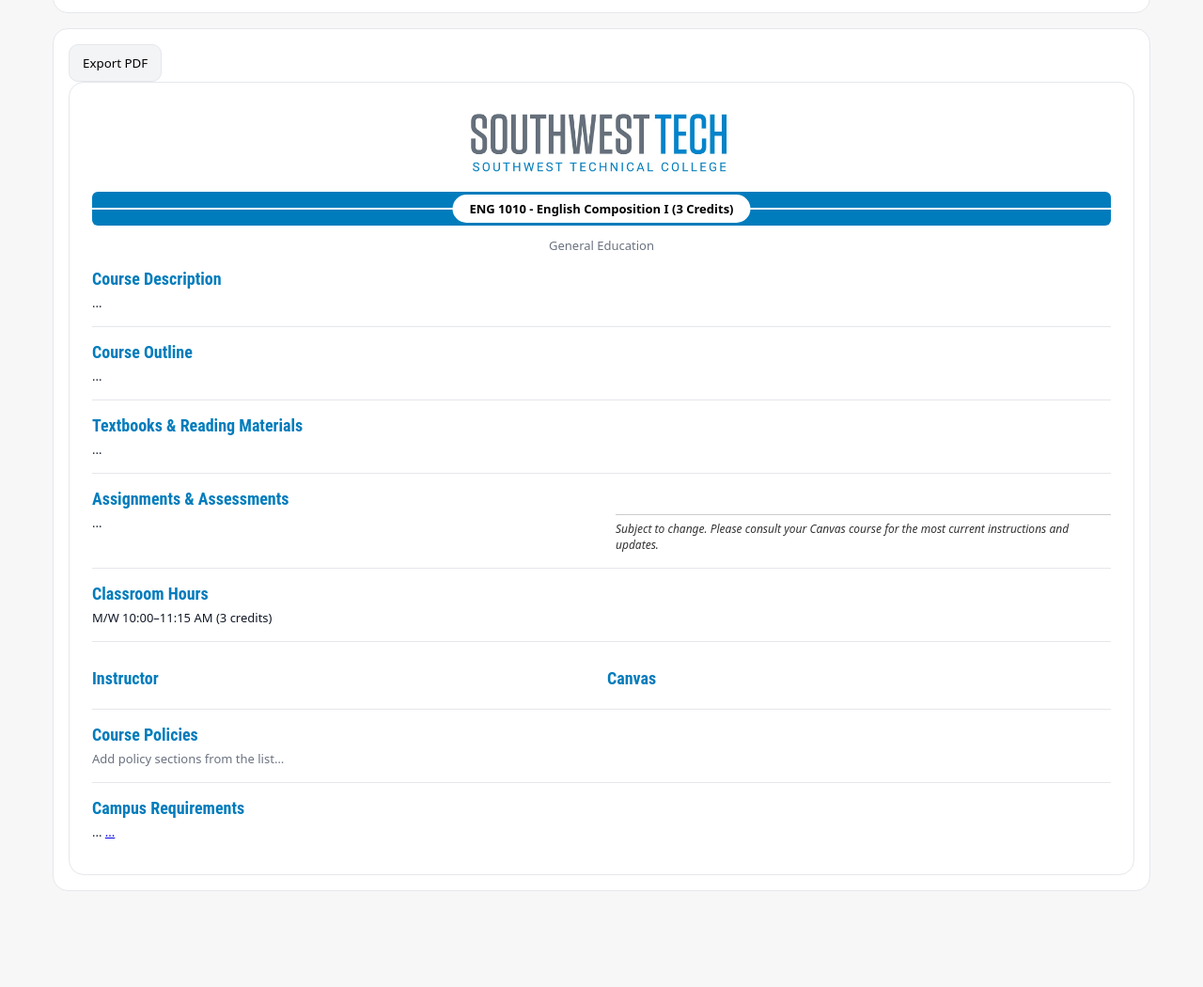
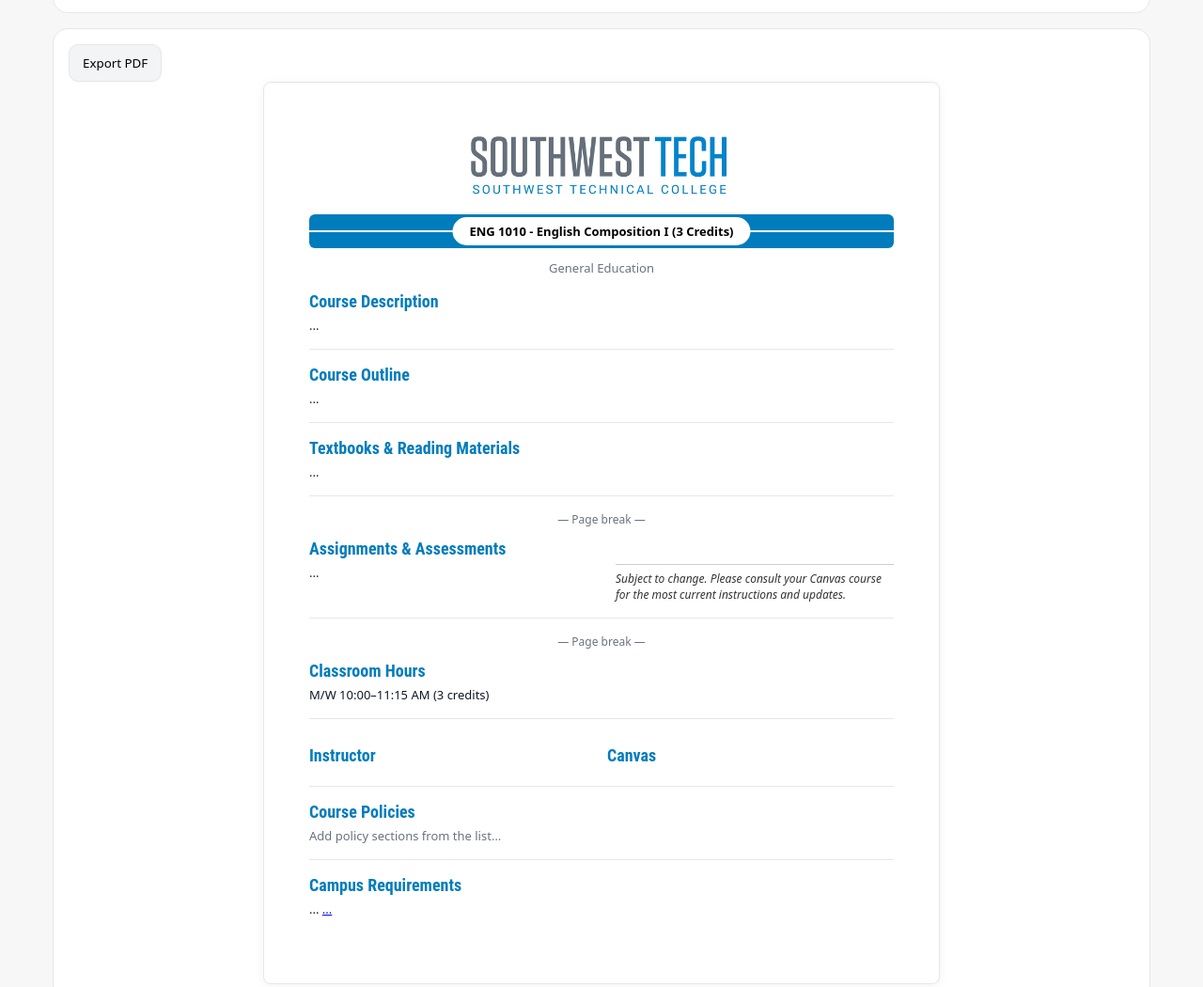
Before and after one commit to Cgines-stech/Stech_PDF_Builder, a plain HTML site: page index.html in a window 1280 px wide. Shown: the part 1426-2476 px from the top of the page at 94% size. Before the commit the page ends 2390 px from the top, so only its background shows below. Drawn offline with nearby package versions, Linux system fonts and the light colour scheme.

Commit message:
Update styles.css

```diff
--- a/assets/styles.css
+++ b/assets/styles.css
@@ -149,3 +149,73 @@ label:has(#year),          /* if still present */
 label:has(#title) {        /* if you’re hiding Course Title too */
   display: none !important;
 }
+
+/* ===== Letter-sized preview & consistent margins ===== */
+:root {
+  --page-w: 8.5in;
+  --page-h: 11in;
+  --page-margin: 0.5in; /* same as print margins below */
+}
+
+/* Simulate Letter page on screen */
+.preview {
+  width: calc(var(--page-w) - 2 * var(--page-margin));
+  min-height: calc(var(--page-h) - 2 * var(--page-margin));
+  margin: 0 auto;             /* center on screen */
+  padding: var(--page-margin); /* match print margins */
+  border-radius: 8px;
+  box-shadow: 0 2px 12px rgba(0,0,0,.05);
+}
+
+/* Actual print setup */
+@media print {
+  @page {
+    size: 8.5in 11in;          /* Letter */
+    margin: var(--page-margin);
+  }
+  /* Remove preview chrome when printing */
+  .panel, .container, .grid { border: 0; box-shadow: none; }
+  .preview { border: 0; box-shadow: none; padding: 0; }
+}
+
+/* ===== Force page breaks for specific sections ===== */
+/* Start Assignments on a new page */
+.section:has(#pvAssign) {
+  break-before: page;          /* modern property */
+  page-break-before: always;   /* legacy fallback */
+}
+
+/* Start Classroom Hours on its own new page (after assignments) */
+.section:has(#pvHours) {
+  break-before: page;
+  page-break-before: always;
+}
+
+/* Keep the Assignments items together nicely across pages */
+#pvAssign { column-count: 2; column-gap: 30px; }
+#pvAssign > * { break-inside: avoid; page-break-inside: avoid; }
+#pvAssign::after {
+  content: "Subject to change. Please consult your Canvas course for the most current instructions and updates.";
+  display: block;
+  font-style: italic;
+  font-size: 12px;
+  color: #333;
+  border-top: 1px solid #ccc;
+  margin-top: 8px;
+  padding-top: 6px;
+  break-inside: avoid;
+  page-break-inside: avoid;
+}
+
+/* ===== Screen-only page break markers (visual aid) ===== */
+@media screen {
+  .section:has(#pvAssign)::before,
+  .section:has(#pvHours)::before {
+    content: "— Page break —";
+    display: block;
+    text-align: center;
+    font-size: 12px;
+    color: #6b7280;
+    margin: 12px 0;
+  }
+}
```
